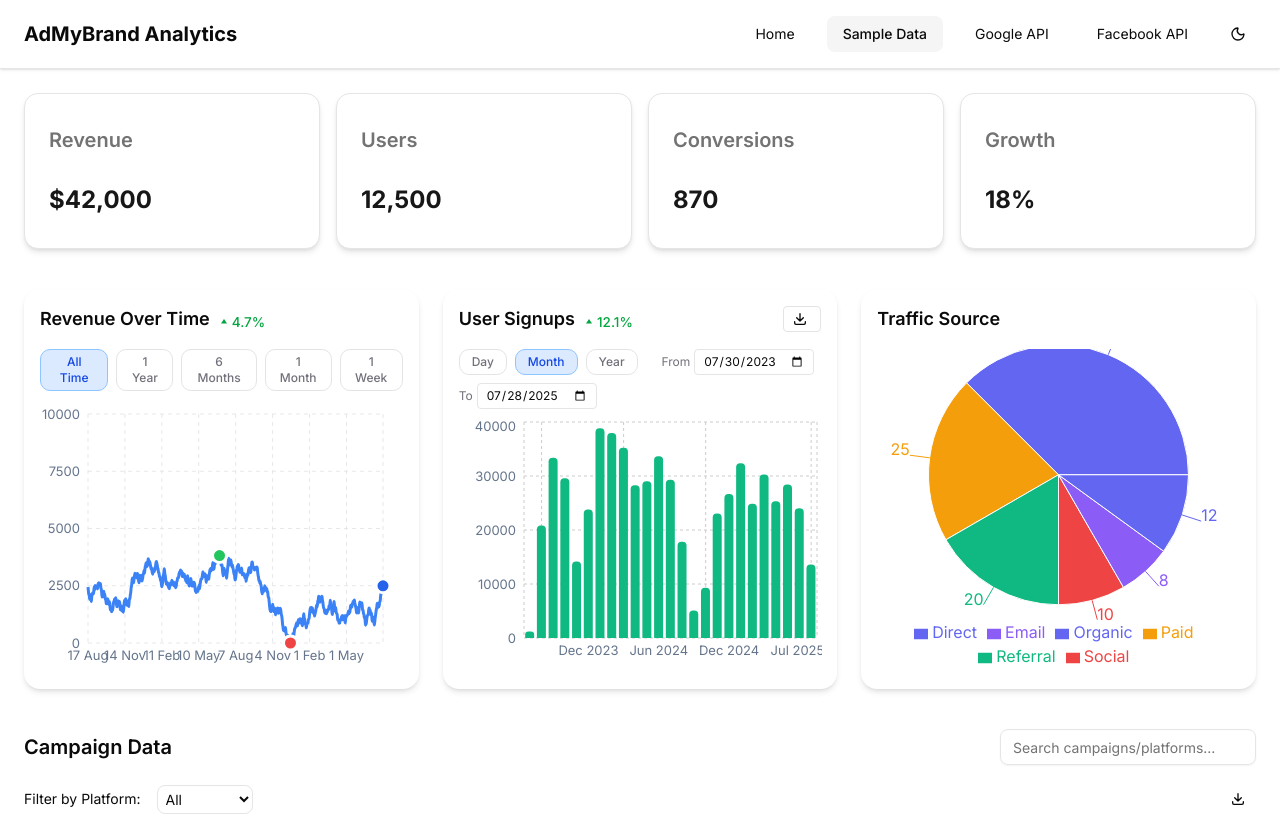
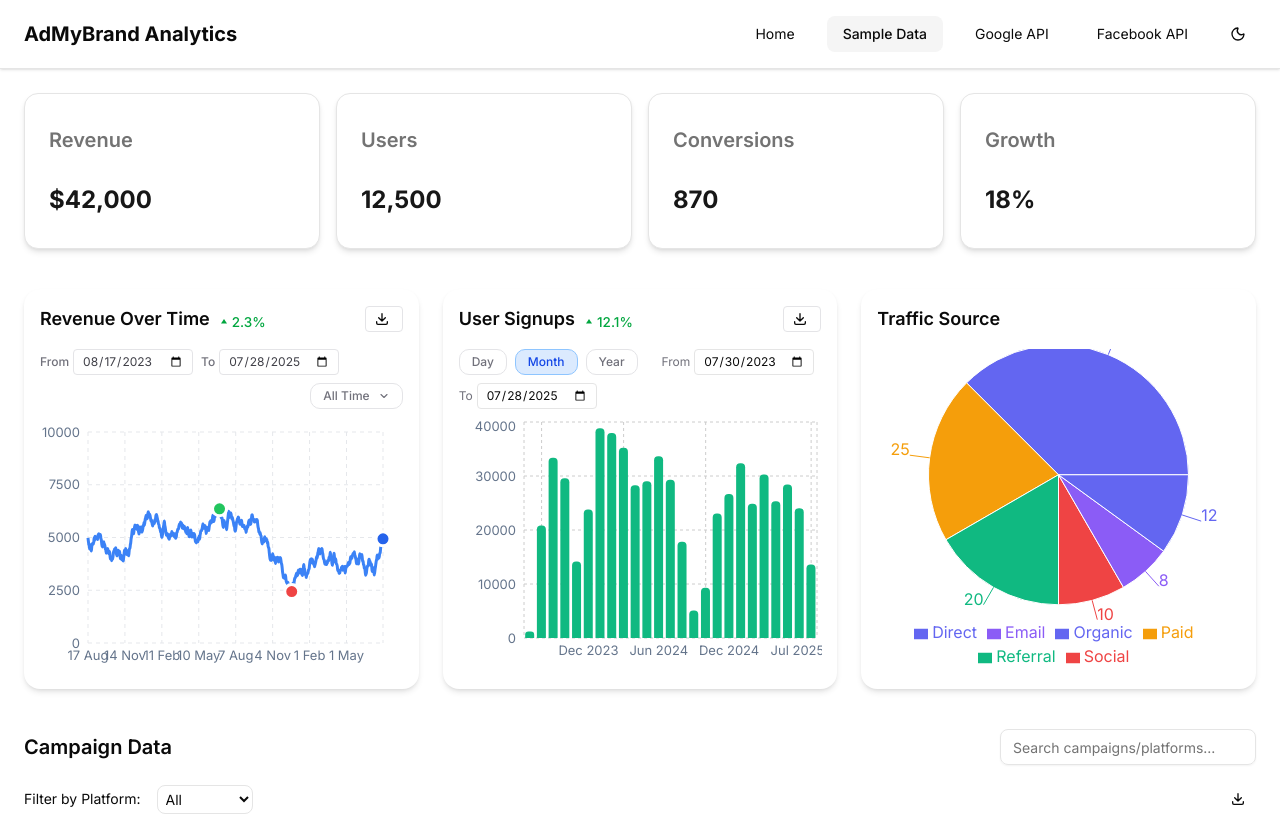
Before and after one commit to KarthikNot/analytics-dashboard, a Next.js app in the folder frontend/: page /dashboard in a window 1280 px wide. Shown: the top 815 px of the page. Built offline with nearby package versions, Linux system fonts and the light colour scheme.

Commit message:
refined Linechart-2

```diff
--- /dev/null
+++ b/frontend/app/dashboard/helpers.tsx
@@ -0,0 +1,68 @@
+
+import * as XLSX from "xlsx"
+
+// Helper to calculate percent change between yesterday and day before
+export function getPercentChange(data: { label: string, value: number }[]) {
+    if (!data || data.length < 2) return null
+    // Sort by label (date string)
+    const sorted = [...data].sort((a, b) => a.label.localeCompare(b.label))
+    const yesterday = sorted[sorted.length - 1]
+    const dayBefore = sorted[sorted.length - 2]
+    if (!yesterday || !dayBefore || dayBefore.value === 0) return null
+    const change = ((yesterday.value - dayBefore.value) / dayBefore.value) * 100
+    return change
+  }
+
+  export function downloadCSV(data: { label: string, value: number }[], filename = "user_signups.csv") {
+    const header = "Date,Signups\n"
+    const rows = data.map(d => `${d.label},${d.value}`).join("\n")
+    const csv = header + rows
+    const blob = new Blob([csv], { type: "text/csv" })
+    const url = URL.createObjectURL(blob)
+    const a = document.createElement("a")
+    a.href = url
+    a.download = filename
+    document.body.appendChild(a)
+    a.click()
+    document.body.removeChild(a)
+    URL.revokeObjectURL(url)
+  }
+
+  export function downloadJSON(data: { label: string, value: number }[], filename = "user_signups.json") {
+    const json = JSON.stringify(data, null, 2)
+    const blob = new Blob([json], { type: "application/json" })
+    const url = URL.createObjectURL(blob)
+    const a = document.createElement("a")
+    a.href = url
+    a.download = filename
+    document.body.appendChild(a)
+    a.click()
+    document.body.removeChild(a)
+    URL.revokeObjectURL(url)
+  }
+
+
+  // This implementation generates a real Microsoft Excel .xlsx file using the SheetJS (xlsx) library.
+  export function downloadXLSX(data: { label: string, value: number }[], filename = "user_signups.xlsx") {
+    // Prepare worksheet data: header + rows
+    const wsData = [
+      ["Date", "Signups"],
+      ...data.map(d => [d.label, d.value])
+    ]
+    // Create worksheet and workbook
+    const ws = XLSX.utils.aoa_to_sheet(wsData)
+    const wb = XLSX.utils.book_new()
+    XLSX.utils.book_append_sheet(wb, ws, "UserSignups")
+    // Write workbook to binary array
+    const wbout = XLSX.write(wb, { bookType: "xlsx", type: "array" })
+    // Create blob and trigger download
+    const blob = new Blob([wbout], { type: "application/vnd.openxmlformats-officedocument.spreadsheetml.sheet" })
+    const url = URL.createObjectURL(blob)
+    const a = document.createElement("a")
+    a.href = url
+    a.download = filename
+    document.body.appendChild(a)
+    a.click()
+    document.body.removeChild(a)
+    URL.revokeObjectURL(url)
+  }
--- a/frontend/app/dashboard/page.tsx
+++ b/frontend/app/dashboard/page.tsx
@@ -9,74 +9,8 @@ import { mockLineData, mockBarData, mockPieData } from "@/lib/mockData"
 import DataTable from "@/components/DataTable"
 import { motion } from "framer-motion"
 import { useRef } from "react"
-import * as XLSX from "xlsx"
 
-// Helper to calculate percent change between yesterday and day before
-function getPercentChange(data: { label: string, value: number }[]) {
-  if (!data || data.length < 2) return null
-  // Sort by label (date string)
-  const sorted = [...data].sort((a, b) => a.label.localeCompare(b.label))
-  const yesterday = sorted[sorted.length - 1]
-  const dayBefore = sorted[sorted.length - 2]
-  if (!yesterday || !dayBefore || dayBefore.value === 0) return null
-  const change = ((yesterday.value - dayBefore.value) / dayBefore.value) * 100
-  return change
-}
-
-// --- Download helpers ---
-function downloadCSV(data: { label: string, value: number }[], filename = "user_signups.csv") {
-  const header = "Date,Signups\n"
-  const rows = data.map(d => `${d.label},${d.value}`).join("\n")
-  const csv = header + rows
-  const blob = new Blob([csv], { type: "text/csv" })
-  const url = URL.createObjectURL(blob)
-  const a = document.createElement("a")
-  a.href = url
-  a.download = filename
-  document.body.appendChild(a)
-  a.click()
-  document.body.removeChild(a)
-  URL.revokeObjectURL(url)
-}
-
-function downloadJSON(data: { label: string, value: number }[], filename = "user_signups.json") {
-  const json = JSON.stringify(data, null, 2)
-  const blob = new Blob([json], { type: "application/json" })
-  const url = URL.createObjectURL(blob)
-  const a = document.createElement("a")
-  a.href = url
-  a.download = filename
-  document.body.appendChild(a)
-  a.click()
-  document.body.removeChild(a)
-  URL.revokeObjectURL(url)
-}
-
-
-// This implementation generates a real Microsoft Excel .xlsx file using the SheetJS (xlsx) library.
-function downloadXLSX(data: { label: string, value: number }[], filename = "user_signups.xlsx") {
-  // Prepare worksheet data: header + rows
-  const wsData = [
-    ["Date", "Signups"],
-    ...data.map(d => [d.label, d.value])
-  ]
-  // Create worksheet and workbook
-  const ws = XLSX.utils.aoa_to_sheet(wsData)
-  const wb = XLSX.utils.book_new()
-  XLSX.utils.book_append_sheet(wb, ws, "UserSignups")
-  // Write workbook to binary array
-  const wbout = XLSX.write(wb, { bookType: "xlsx", type: "array" })
-  // Create blob and trigger download
-  const blob = new Blob([wbout], { type: "application/vnd.openxmlformats-officedocument.spreadsheetml.sheet" })
-  const url = URL.createObjectURL(blob)
-  const a = document.createElement("a")
-  a.href = url
-  a.download = filename
-  document.body.appendChild(a)
-  a.click()
-  document.body.removeChild(a)
-  URL.revokeObjectURL(url)
-}
+import { getPercentChange, downloadCSV, downloadJSON, downloadXLSX } from '@/app/dashboard/helpers'
 
 export default function DashboardPage() {
   // Calculate percent changes
@@ -118,8 +52,9 @@ export default function DashboardPage() {
     )
   }
 
-  // Download dropdown state (optional: for accessibility/focus)
-  const downloadMenuRef = useRef<HTMLDivElement>(null)
+  // Download dropdown refs (one for each chart)
+  const downloadMenuRefSignups = useRef<HTMLDivElement>(null)
+  const downloadMenuRefRevenue = useRef<HTMLDivElement>(null)
 
   return (
     <div className="p-6 space-y-10">
@@ -145,10 +80,61 @@ export default function DashboardPage() {
         className="grid grid-cols-1 md:grid-cols-2 xl:grid-cols-3 gap-6"
       >
         <div className="bg-card rounded-2xl p-4 shadow-md h-100 dark:bg-muted/40 flex flex-col">
-          <h2 className="text-lg font-semibold mb-4 flex items-center">
-            Revenue Over Time
-            {formatChange(revenueChange)}
-          </h2>
+          <div className="flex items-center justify-between mb-4">
+            <h2 className="text-lg font-semibold flex items-center">
+              Revenue Over Time
+              {formatChange(revenueChange)}
+            </h2>
+            {/* Download dropdown for revenue */}
+            <div className="relative" ref={downloadMenuRefRevenue}>
+              <button
+                className="px-2 py-1 rounded hover:bg-zinc-100 dark:hover:bg-zinc-800 transition-colors text-xs border border-zinc-200 dark:border-zinc-700 flex items-center gap-1"
+                title="Download revenue over time data"
+                tabIndex={0}
+                aria-haspopup="true"
+                aria-expanded="false"
+                onClick={e => {
+                  const menu = downloadMenuRefRevenue.current?.querySelector('.download-menu')
+                  if (menu) {
+                    menu.classList.toggle('hidden')
+                  }
+                }}
+              >
+                <svg className="w-4 h-4 mr-1" fill="none" stroke="currentColor" strokeWidth="2" viewBox="0 0 24 24">
+                  <path strokeLinecap="round" strokeLinejoin="round" d="M4 16v2a2 2 0 002 2h12a2 2 0 002-2v-2M7 10l5 5m0 0l5-5m-5 5V4" />
+                </svg>
+              </button>
+              <div className="download-menu absolute right-0 mt-1 z-10 bg-white dark:bg-zinc-900 border border-zinc-200 dark:border-zinc-700 rounded shadow-lg min-w-[120px] hidden">
+                <button
+                  className="block w-full text-left px-4 py-2 text-sm hover:bg-zinc-100 dark:hover:bg-zinc-800"
+                  onClick={() => {
+                    downloadCSV(mockLineData, "revenue_over_time.csv")
+                    downloadMenuRefRevenue.current?.querySelector('.download-menu')?.classList.add('hidden')
+                  }}
+                >
+                  CSV
+                </button>
+                <button
+                  className="block w-full text-left px-4 py-2 text-sm hover:bg-zinc-100 dark:hover:bg-zinc-800"
+                  onClick={() => {
+                    downloadJSON(mockLineData, "revenue_over_time.json")
+                    downloadMenuRefRevenue.current?.querySelector('.download-menu')?.classList.add('hidden')
+                  }}
+                >
+                  JSON
+                </button>
+                <button
+                  className="block w-full text-left px-4 py-2 text-sm hover:bg-zinc-100 dark:hover:bg-zinc-800"
+                  onClick={() => {
+                    downloadXLSX(mockLineData, "revenue_over_time.xlsx")
+                    downloadMenuRefRevenue.current?.querySelector('.download-menu')?.classList.add('hidden')
+                  }}
+                >
+                  XLSX
+                </button>
+              </div>
+            </div>
+          </div>
           <div className="flex-1 min-h-0">
             <LineChart data={mockLineData} />
           </div>
@@ -160,8 +146,8 @@ export default function DashboardPage() {
               User Signups
               {formatChange(signupChange)}
             </h2>
-            {/* Download dropdown */}
-            <div className="relative" ref={downloadMenuRef}>
+            {/* Download dropdown for signups */}
+            <div className="relative" ref={downloadMenuRefSignups}>
               <button
                 className="px-2 py-1 rounded hover:bg-zinc-100 dark:hover:bg-zinc-800 transition-colors text-xs border border-zinc-200 dark:border-zinc-700 flex items-center gap-1"
                 title="Download user signups data"
@@ -169,9 +155,7 @@ export default function DashboardPage() {
                 aria-haspopup="true"
                 aria-expanded="false"
                 onClick={e => {
-                  // Toggle menu (optional: implement dropdown if desired)
-                  // For now, show a simple menu on click
-                  const menu = downloadMenuRef.current?.querySelector('.download-menu')
+                  const menu = downloadMenuRefSignups.current?.querySelector('.download-menu')
                   if (menu) {
                     menu.classList.toggle('hidden')
                   }
@@ -186,7 +170,7 @@ export default function DashboardPage() {
                   className="block w-full text-left px-4 py-2 text-sm hover:bg-zinc-100 dark:hover:bg-zinc-800"
                   onClick={() => {
                     downloadCSV(mockBarData)
-                    downloadMenuRef.current?.querySelector('.download-menu')?.classList.add('hidden')
+                    downloadMenuRefSignups.current?.querySelector('.download-menu')?.classList.add('hidden')
                   }}
                 >
                   CSV
@@ -195,7 +179,7 @@ export default function DashboardPage() {
                   className="block w-full text-left px-4 py-2 text-sm hover:bg-zinc-100 dark:hover:bg-zinc-800"
                   onClick={() => {
                     downloadJSON(mockBarData)
-                    downloadMenuRef.current?.querySelector('.download-menu')?.classList.add('hidden')
+                    downloadMenuRefSignups.current?.querySelector('.download-menu')?.classList.add('hidden')
                   }}
                 >
                   JSON
@@ -204,7 +188,7 @@ export default function DashboardPage() {
                   className="block w-full text-left px-4 py-2 text-sm hover:bg-zinc-100 dark:hover:bg-zinc-800"
                   onClick={() => {
                     downloadXLSX(mockBarData)
-                    downloadMenuRef.current?.querySelector('.download-menu')?.classList.add('hidden')
+                    downloadMenuRefSignups.current?.querySelector('.download-menu')?.classList.add('hidden')
                   }}
                 >
                   XLSX
--- a/frontend/components/charts/LineChart.tsx
+++ b/frontend/components/charts/LineChart.tsx
@@ -115,14 +115,36 @@ function getYAxisDomain(range: RangeKey, filteredData: DataPoint[]) {
 }
 
 export default function LineChart({ data, color = "#3b82f6" }: Props) {
+  // --- Date filter state ---
+  // Find min/max date in data for default values
+  const sortedData = useMemo(() => {
+    return [...data].sort((a, b) => new Date(a.label).getTime() - new Date(b.label).getTime())
+  }, [data])
+
+  const minDataDate = useMemo(() => {
+    if (!sortedData.length) return ""
+    return sortedData[0].label
+  }, [sortedData])
+  const maxDataDate = useMemo(() => {
+    if (!sortedData.length) return ""
+    return sortedData[sortedData.length - 1].label
+  }, [sortedData])
+
+  // Date filter state
+  const [fromDate, setFromDate] = useState<string>(minDataDate)
+  const [toDate, setToDate] = useState<string>(maxDataDate)
+
+  // Range dropdown state
   const [range, setRange] = useState<RangeKey>("all")
+  const [dropdownOpen, setDropdownOpen] = useState(false)
   const [animationKey, setAnimationKey] = useState(0)
   const prevRange = useRef<RangeKey>("all")
 
-  // Sort data by date ascending
-  const sortedData = useMemo(() => {
-    return [...data].sort((a, b) => new Date(a.label).getTime() - new Date(b.label).getTime())
-  }, [data])
+  // When data changes, reset date filters to min/max
+  useEffect(() => {
+    setFromDate(minDataDate)
+    setToDate(maxDataDate)
+  }, [minDataDate, maxDataDate])
 
   // Find latest date in data
   const latestDate = useMemo(() => {
@@ -130,16 +152,34 @@ export default function LineChart({ data, color = "#3b82f6" }: Props) {
     return new Date(sortedData[sortedData.length - 1].label)
   }, [sortedData])
 
-  // Filter data by selected range
+  // When a range is selected, update fromDate/toDate accordingly
+  useEffect(() => {
+    if (!latestDate) return
+    if (range === "all") {
+      setFromDate(minDataDate)
+      setToDate(maxDataDate)
+    } else {
+      const startDate = getRangeStartDate(latestDate, range)
+      if (startDate) {
+        // Clamp to available data
+        const startStr = sortedData.find(d => new Date(d.label) >= startDate)?.label || minDataDate
+        setFromDate(startStr)
+        setToDate(maxDataDate)
+      }
+    }
+    // eslint-disable-next-line react-hooks/exhaustive-deps
+  }, [range, latestDate, minDataDate, maxDataDate, sortedData])
+
+  // Filter data by fromDate/toDate
   const filteredData = useMemo(() => {
-    if (range === "all" || !latestDate) return sortedData
-    const startDate = getRangeStartDate(latestDate, range)
-    if (!startDate) return sortedData
+    if (!fromDate || !toDate) return sortedData
+    const from = new Date(fromDate)
+    const to = new Date(toDate)
     return sortedData.filter(d => {
       const dDate = new Date(d.label)
-      return dDate >= startDate && dDate <= latestDate
+      return dDate >= from && dDate <= to
     })
-  }, [sortedData, latestDate, range])
+  }, [sortedData, fromDate, toDate])
 
   // Find the max and min value for accent dots
   const maxValue = Math.max(...filteredData.map(d => d.value))
@@ -189,24 +229,101 @@ export default function LineChart({ data, color = "#3b82f6" }: Props) {
     prevRange.current = range
   }, [range])
 
+  // Handlers for date input
+  const handleFromDateChange = (e: React.ChangeEvent<HTMLInputElement>) => {
+    setFromDate(e.target.value)
+    setRange("all") // Reset range dropdown to "all" when custom date is picked
+  }
+  const handleToDateChange = (e: React.ChangeEvent<HTMLInputElement>) => {
+    setToDate(e.target.value)
+    setRange("all")
+  }
+
+  // Dropdown menu for range selection
+  const dropdownRef = useRef<HTMLDivElement>(null)
+
+  // Close dropdown on outside click
+  useEffect(() => {
+    if (!dropdownOpen) return
+    function handleClick(e: MouseEvent) {
+      if (dropdownRef.current && !dropdownRef.current.contains(e.target as Node)) {
+        setDropdownOpen(false)
+      }
+    }
+    document.addEventListener("mousedown", handleClick)
+    return () => document.removeEventListener("mousedown", handleClick)
+  }, [dropdownOpen])
+
   return (
     <div className="flex flex-col h-full">
-      {/* Range filter buttons */}
-      <div className="mb-2 flex gap-2">
+      {/* Date filter and range dropdown */}
+      <div className="mb-2 flex flex-wrap gap-2 items-center">
+        <div className="flex items-center gap-1">
+          <label htmlFor="from-date" className="text-xs text-zinc-500 dark:text-zinc-400 font-medium">From</label>
+          <input
+            id="from-date"
+            type="date"
+            className="px-2 py-1 rounded border border-zinc-200 dark:border-zinc-700 text-xs bg-white dark:bg-zinc-900 text-zinc-700 dark:text-zinc-200"
+            value={fromDate}
+            min={minDataDate}
+            max={toDate}
+            onChange={handleFromDateChange}
+            style={{ width: 120 }}
+          />
+        </div>
+        <div className="flex items-center gap-1">
+          <label htmlFor="to-date" className="text-xs text-zinc-500 dark:text-zinc-400 font-medium">To</label>
+          <input
+            id="to-date"
+            type="date"
+            className="px-2 py-1 rounded border border-zinc-200 dark:border-zinc-700 text-xs bg-white dark:bg-zinc-900 text-zinc-700 dark:text-zinc-200"
+            value={toDate}
+            min={fromDate}
+            max={maxDataDate}
+            onChange={handleToDateChange}
+            style={{ width: 120 }}
+          />
+        </div>
+        {/* Range dropdown */}
+        <div className="flex-1 flex justify-end">
+          <div className="relative" ref={dropdownRef}>
+            <button
+              type="button"
+              className={`px-3 py-1 rounded-lg text-xs font-medium border transition-colors flex items-center gap-1
+                ${dropdownOpen
+                  ? "bg-blue-100 dark:bg-blue-900/40 text-blue-700 dark:text-blue-300 border-blue-300 dark:border-blue-700"
+                  : "bg-transparent text-zinc-500 dark:text-zinc-400 border-zinc-200 dark:border-zinc-700 hover:bg-zinc-100 dark:hover:bg-zinc-800/40"
+                }`}
+              onClick={() => setDropdownOpen(v => !v)}
+            >
+              {RANGE_OPTIONS.find(opt => opt.key === range)?.label || "Range"}
+              <svg className="w-3 h-3 ml-1" viewBox="0 0 16 16" fill="none">
+                <path d="M4 6l4 4 4-4" stroke="currentColor" strokeWidth="1.5" strokeLinecap="round" strokeLinejoin="round"/>
+              </svg>
+            </button>
+            {dropdownOpen && (
+              <div className="absolute z-10 mt-1 left-0 w-36 bg-white dark:bg-zinc-900 border border-zinc-200 dark:border-zinc-700 rounded-lg shadow-lg">
                 {RANGE_OPTIONS.map(opt => (
                   <button
                     key={opt.key}
-            className={`px-3 py-1 rounded-lg text-xs font-medium border transition-colors
+                    className={`w-full text-left px-3 py-2 text-xs font-medium rounded-lg transition-colors
                       ${range === opt.key
-                ? "bg-blue-100 dark:bg-blue-900/40 text-blue-700 dark:text-blue-300 border-blue-300 dark:border-blue-700"
-                : "bg-transparent text-zinc-500 dark:text-zinc-400 border-zinc-200 dark:border-zinc-700 hover:bg-zinc-100 dark:hover:bg-zinc-800/40"
+                        ? "bg-blue-100 dark:bg-blue-900/40 text-blue-700 dark:text-blue-300"
+                        : "hover:bg-zinc-100 dark:hover:bg-zinc-800/40 text-zinc-500 dark:text-zinc-400"
                       }`}
-            onClick={() => setRange(opt.key)}
+                    onClick={() => {
+                      setRange(opt.key)
+                      setDropdownOpen(false)
+                    }}
                     type="button"
                   >
                     {opt.label}
                   </button>
                 ))}
+              </div>
+            )}
+          </div>
+        </div>
       </div>
       <div className="flex-1 min-h-0">
         <ResponsiveContainer width="100%" height="100%">
--- a/frontend/lib/mockData.ts
+++ b/frontend/lib/mockData.ts
@@ -3,7 +3,7 @@ function generateMockLineData() {
   const days = 356 * 2
   const startDate = new Date()
   startDate.setDate(startDate.getDate() - days + 1)
-  let value = 2000 + Math.floor(Math.random() * 2000) // start value
+  let value = 5000 + Math.floor(Math.random() * 200) // start value
   const data = []
   for (let i = 0; i < days; i++) {
     // Format date as yyyy-mm-dd
```
Lines whose indentation alone changed are shown as unchanged.
